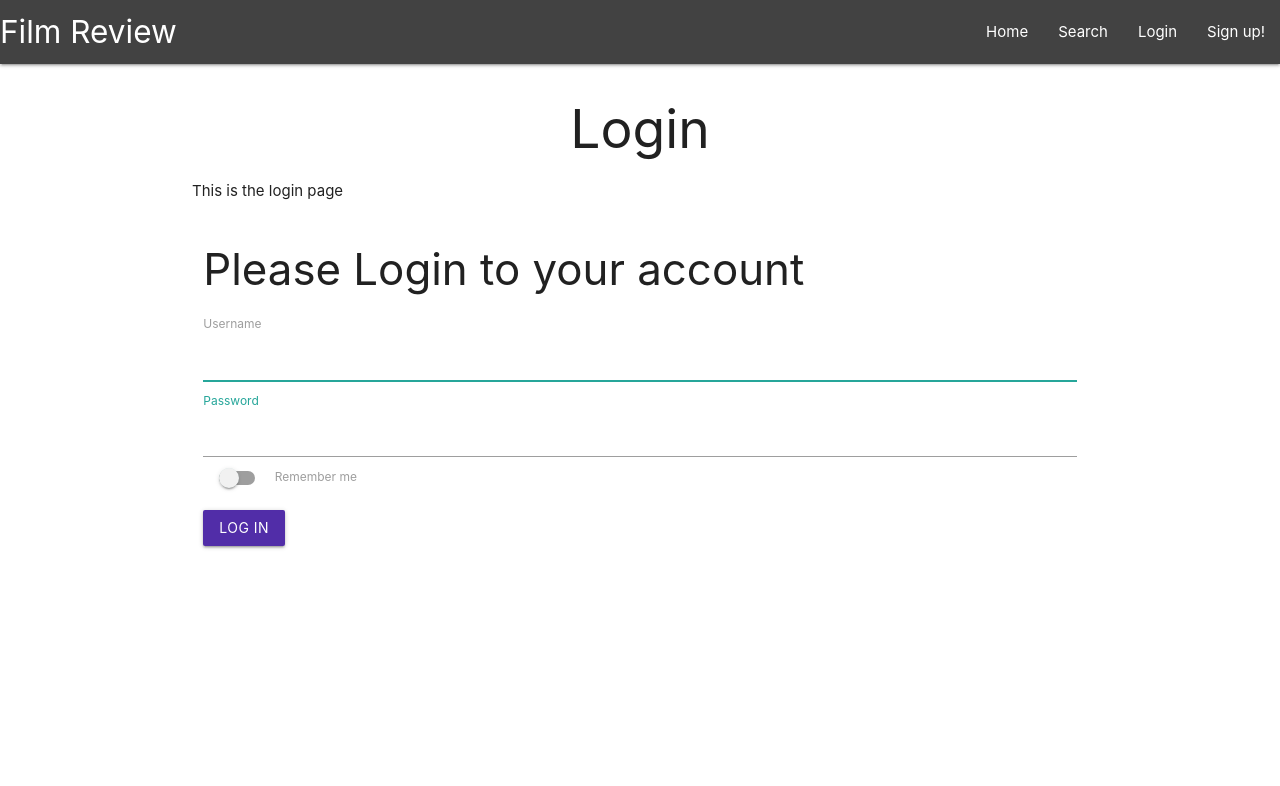
After one commit to SkyeH-M/Film-review-site, a Flask app: page /login in a window 1280 px wide. The commit adds this page. Shown: the top 786 px of the page. Run offline with Flask 3, Linux system fonts and the light colour scheme.

Commit message:
Initialised login.html and signup.html and their respective forms

```diff
--- a/filmreview/routes.py
+++ b/filmreview/routes.py
@@ -1,6 +1,29 @@
 from flask import render_template
 from filmreview import app, db
-from filmreview.models import Users, Watch_list
+from filmreview.models import Watch_list  # Users removed from here?
+# below is from Pretty Printed, User Login with Flask-Login
+# installed flaskwtf with pip install -U Flask-WTF
+from flask_wtf import FlaskForm
+from wtforms import StringField, PasswordField, BooleanField
+from wtforms.validators import InputRequired, Email, Length
+
+
+# below is from Pretty Printed flask login
+class LoginForm(FlaskForm):
+    username = StringField('username', validators=[InputRequired(
+    ), Length(min=4, max=20)])
+    password = PasswordField('password', validators=[InputRequired(
+    ), Length(min=5, max=80)])
+    remember = BooleanField('remember me')
+
+
+class RegisterForm(FlaskForm):
+    email = StringField('email', validators=[
+        InputRequired(), Email(message='Invalid email'), Length(max=50)])
+    username = StringField('username', validators=[InputRequired(
+    ), Length(min=4, max=20)])
+    password = PasswordField('password', validators=[InputRequired(
+    ), Length(min=5, max=80)])
 
 
 @app.route("/")
@@ -16,3 +39,15 @@ def search():
 @app.route("/add_film", methods=["GET", "POST"])
 def add_film():
     return render_template("add_film.html")
+
+
+@app.route("/login")
+def login():
+    form = LoginForm()
+    return render_template("login.html", form=form)
+
+
+@app.route("/signup")
+def signup():
+    form = RegisterForm()
+    return render_template("signup.html", form=form)
--- a/filmreview/templates/base.html
+++ b/filmreview/templates/base.html
@@ -21,8 +21,8 @@
                 <ul class="right hide-on-med-and-down">
                     <li><a href="{{ url_for('home') }}">Home</a></li>
                     <li><a href="{{ url_for('search') }}">Search</a></li>
-                    <li><a href="">Login</a></li>
-                    <li><a href="">Sign up!</a></li>
+                    <li><a href="{{ url_for('login') }}">Login</a></li>
+                    <li><a href="{{ url_for('signup') }}">Sign up!</a></li>
                 </ul>
             </div>
         </nav>
@@ -30,8 +30,8 @@
         <ul class="sidenav" id="mobile-demo">
             <li><a href="{{ url_for('home') }}">Home</a></li>
             <li><a href="{{ url_for('search') }}">Search</a></li>
-            <li><a href="">Login</a></li>
-            <li><a href="">Sign up!</a></li>
+            <li><a href="{{ url_for('login') }}">Login</a></li>
+            <li><a href="{{ url_for('signup') }}">Sign up!</a></li>
 
         </ul>
 
--- /dev/null
+++ b/filmreview/templates/login.html
@@ -0,0 +1,30 @@
+{% extends "base.html" %}
+{% block content %}
+
+<h2 class="text-darken-4 center-align">Login</h2>
+<p>This is the login page
+</p>
+
+<div class="row">
+    <div class="col s12">
+        <form class="login" method="POST" action="/login">
+            <h3>Please Login to your account</h3>
+            <label for="inputUsername">Username</label>
+            <input type="text" id="inputUsername" class="validate" required autofocus>
+            <label for="inputPassword">Password</label>
+            <input type="password" id="inputPassword" class="validate" required>
+            <!-- Materialize Switches -->
+            <div class="switch">
+                <label>
+                    <input type="checkbox" name="checkbox">
+                    <span class="lever"></span>
+                    Remember me
+                </label>
+            </div>
+            <br>
+            <button class="btn deep-purple darken-2">Log In</button>
+        </form>
+        </div>
+</div>
+
+{% endblock %}
```
Also changed, not shown: filmreview/models.py (+20 -8 lines), filmreview/templates/signup.html (added, +24 -0 lines).
